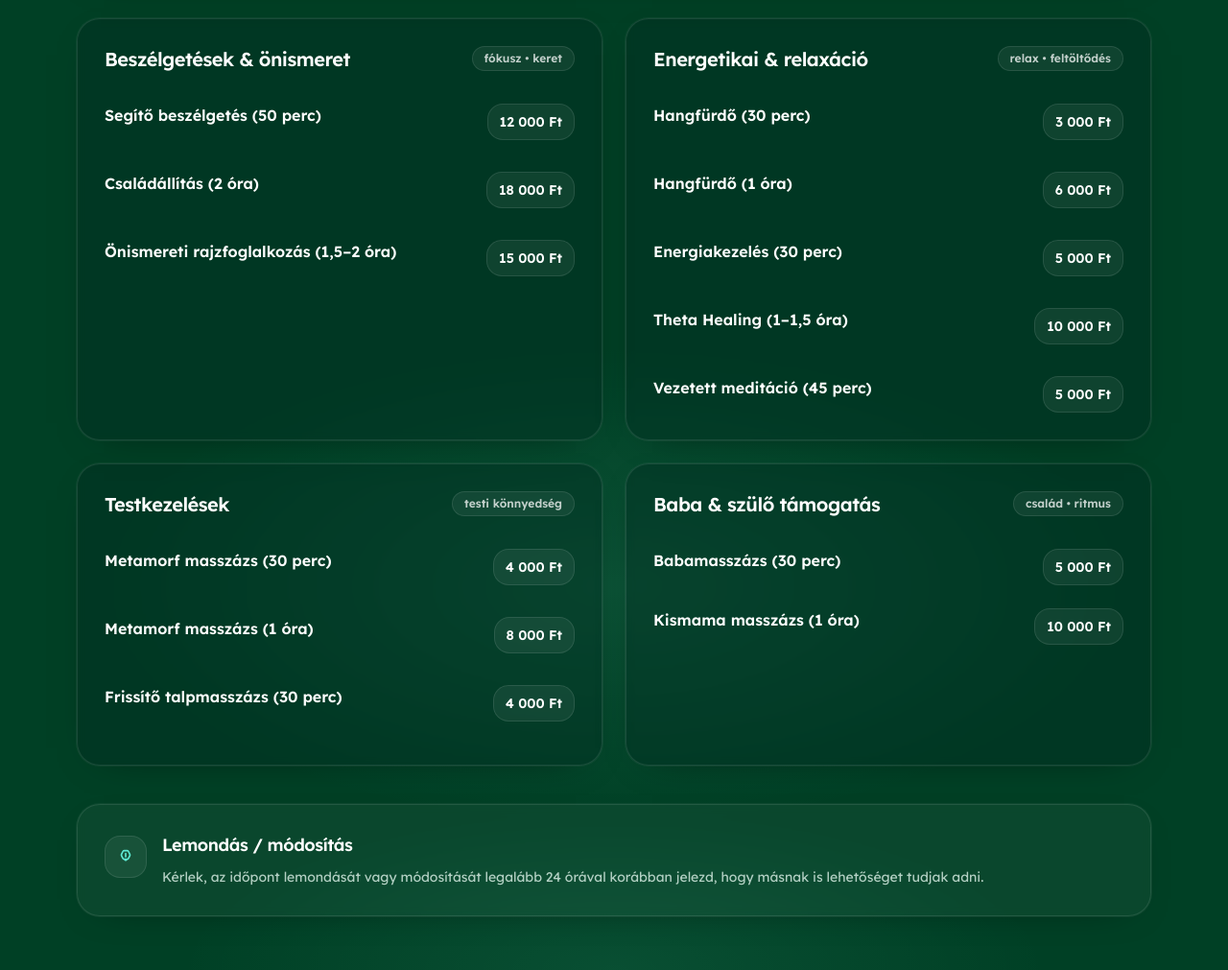
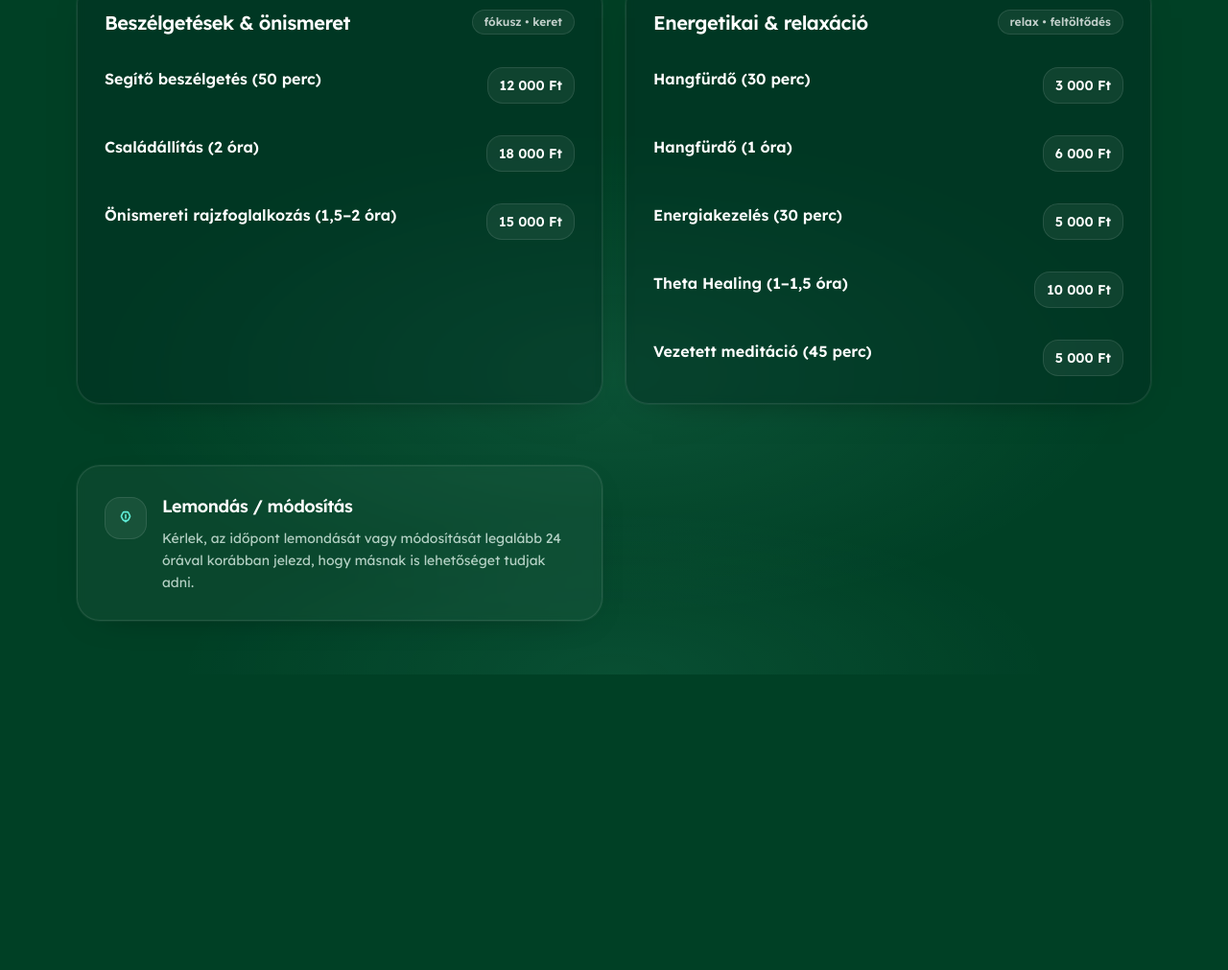
Before and after one commit to elendesstudio/zoldtarahaza, a website: page public/arlista.html in a window 1280 px wide. Shown: the part 418-1429 px from the top of the page at 96% size. After the commit the page ends 1121 px from the top, so only its background shows below. Drawn offline with nearby package versions, Linux system fonts and the light colour scheme.

Commit message:
bug fixes

```diff
--- a/public/arlista.html
+++ b/public/arlista.html
@@ -165,10 +165,6 @@
 
       <div class="relative flex flex-col gap-6 md:flex-row md:items-end md:justify-between">
         <div class="max-w-2xl">
-          <div class="inline-flex items-center gap-2 rounded-full border border-white/10 bg-white/[0.07] px-4 py-2 text-sm text-white/85">
-            <span class="inline-flex h-2 w-2 rounded-full bg-teal-300 shadow-[0_0_0_4px_rgba(94,234,212,0.10)]"></span>
-            <span class="font-medium tracking-tight">Áttekinthető árak, emberi ritmus</span>
-          </div>
 
           <h1 class="mt-6 text-3xl font-semibold tracking-tight text-white sm:text-4xl">
             Árlista
@@ -332,102 +328,6 @@
         </div>
       </section>
 
-      <!-- 3: Test -->
-      <section class="group rounded-3xl border border-white/10 bg-emerald-950/40 p-7 shadow-[0_10px_40px_-28px_rgba(0,0,0,0.75)] ring-1 ring-white/5 backdrop-blur-sm transition rm:transition-none hover:-translate-y-0.5 hover:bg-emerald-950/50 hover:shadow-[0_16px_55px_-35px_rgba(0,0,0,0.85)] rm:transform-none">
-        <div class="flex items-start justify-between gap-6">
-          <div>
-            <h2 class="text-xl font-semibold tracking-tight text-white">Testkezelések</h2>
-            <p class="mt-2 text-sm text-emerald-50/70">
-            </p>
-          </div>
-          <span class="hidden rounded-full border border-white/10 bg-white/[0.06] px-3 py-1 text-xs font-semibold text-white/75 sm:inline-flex">
-            testi könnyedség
-          </span>
-        </div>
-
-        <div class="mt-6 mx-auto max-w-[520px] space-y-4">
-          <div class="flex items-start justify-between gap-6">
-            <div class="min-w-0">
-              <div class="font-semibold text-white">Metamorf masszázs (30 perc)</div>
-            </div>
-            <div class="flex flex-none items-center">
-              <span class="whitespace-nowrap rounded-2xl border border-white/10 bg-white/[0.06] px-3 py-2 text-sm font-semibold text-white">
-                4 000 Ft
-              </span>
-            </div>
-          </div>
-
-          <div class="h-px bg-white/8"></div>
-
-          <div class="flex items-start justify-between gap-6">
-            <div class="min-w-0">
-              <div class="font-semibold text-white">Metamorf masszázs (1 óra)</div>
-            </div>
-            <div class="flex flex-none items-center">
-              <span class="whitespace-nowrap rounded-2xl border border-white/10 bg-white/[0.06] px-3 py-2 text-sm font-semibold text-white">
-                8 000 Ft
-              </span>
-            </div>
-          </div>
-
-          <div class="h-px bg-white/8"></div>
-
-          <div class="flex items-start justify-between gap-6">
-            <div class="min-w-0">
-              <div class="font-semibold text-white">Frissítő talpmasszázs (30 perc)</div>
-            </div>
-            <div class="flex flex-none items-center">
-              <span class="whitespace-nowrap rounded-2xl border border-white/10 bg-white/[0.06] px-3 py-2 text-sm font-semibold text-white">
-                4 000 Ft
-              </span>
-            </div>
-          </div>
-
-          <div class="h-px bg-white/8"></div>
-
-      </section>
-
-      <!-- 4: Baba -->
-      <section class="group rounded-3xl border border-white/10 bg-emerald-950/40 p-7 shadow-[0_10px_40px_-28px_rgba(0,0,0,0.75)] ring-1 ring-white/5 backdrop-blur-sm transition rm:transition-none hover:-translate-y-0.5 hover:bg-emerald-950/50 hover:shadow-[0_16px_55px_-35px_rgba(0,0,0,0.85)] rm:transform-none">
-        <div class="flex items-start justify-between gap-6">
-          <div>
-            <h2 class="text-xl font-semibold tracking-tight text-white">Baba &amp; szülő támogatás</h2>
-            <p class="mt-2 text-sm text-emerald-50/70">
-            </p>
-          </div>
-          <span class="hidden rounded-full border border-white/10 bg-white/[0.06] px-3 py-1 text-xs font-semibold text-white/75 sm:inline-flex">
-            család • ritmus
-          </span>
-        </div>
-
-        <div class="mt-6 mx-auto max-w-[520px] space-y-4">
-          <div class="flex items-start justify-between gap-6">
-            <div class="min-w-0">
-              <div class="font-semibold text-white">Babamasszázs (30 perc)</div>
-            </div>
-            <div class="flex flex-none items-center">
-              <span class="whitespace-nowrap rounded-2xl border border-white/10 bg-white/[0.06] px-3 py-2 text-sm font-semibold text-white">
-                5 000 Ft
-              </span>
-            </div>
-          </div>
-        </div>
-
-        <div class="mt-6 mx-auto max-w-[520px] space-y-4">
-          <div class="flex items-start justify-between gap-6">
-            <div class="min-w-0">
-              <div class="font-semibold text-white">Kismama masszázs (1 óra)</div>
-            </div>
-            <div class="flex flex-none items-center">
-              <span class="whitespace-nowrap rounded-2xl border border-white/10 bg-white/[0.06] px-3 py-2 text-sm font-semibold text-white">
-                10 000 Ft
-              </span>
-            </div>
-          </div>
-        </div>
-      </section>
-
-    </div>
 
     <!-- Kiemelt infó -->
     <section class="mt-10 rounded-3xl border border-white/10 bg-white/[0.04] p-7 shadow-[0_10px_40px_-28px_rgba(0,0,0,0.7)] ring-1 ring-white/5 backdrop-blur-sm">
```
Also changed, not shown: public/foglalas.html (+0 -3 lines), public/index.html (+7 -8 lines), public/kapcsolat.html (+0 -9 lines).
